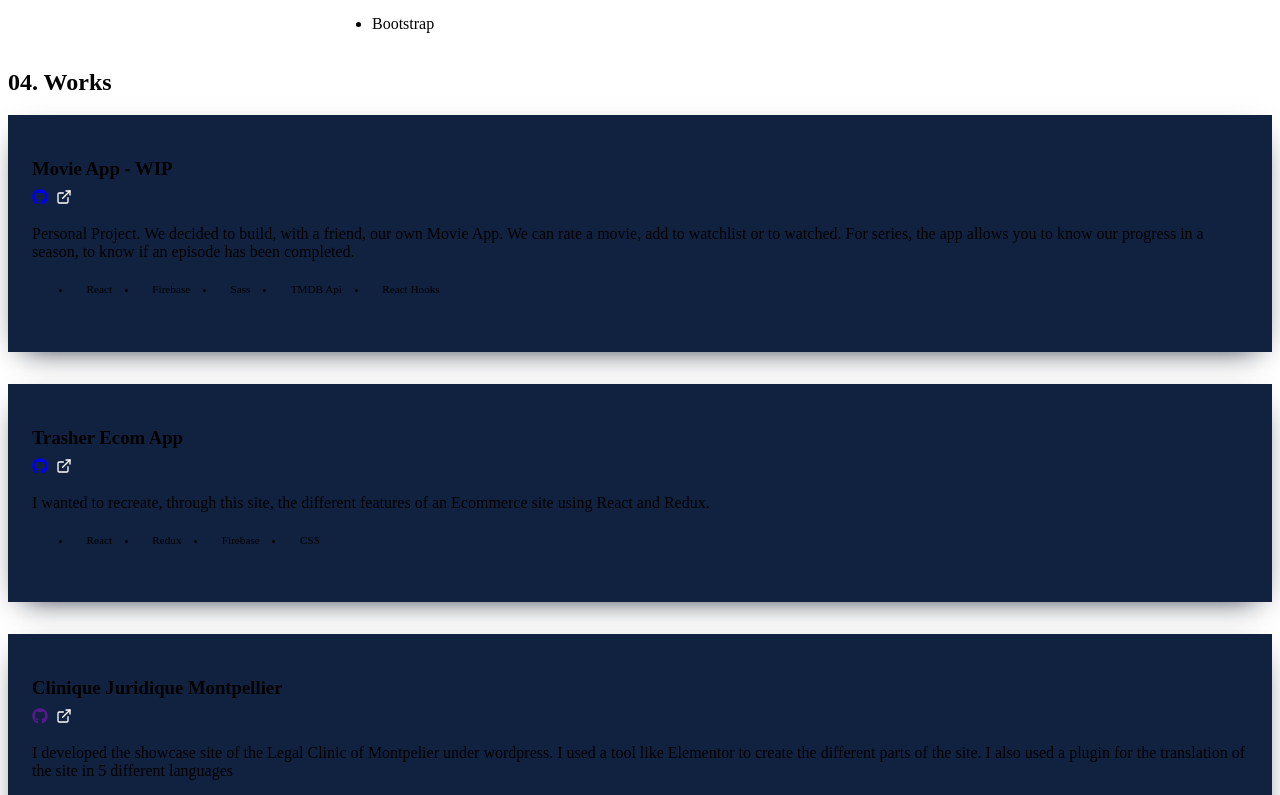
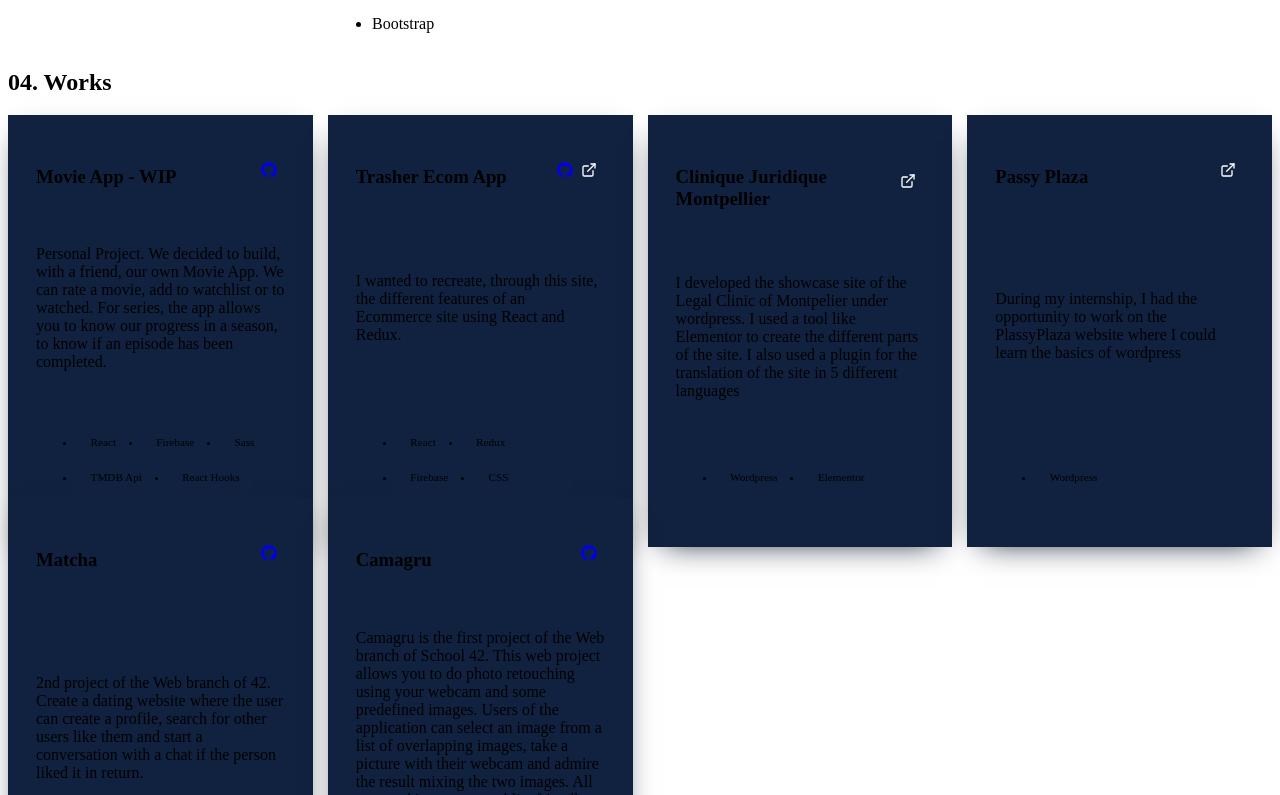
Before and after one commit to FlorianGazeau/portfolio, a Next.js app: page / in a window 1280 px wide. Shown: the part 1845-2640 px from the top of the page. Built offline with nearby package versions, Linux system fonts and the light colour scheme.

Commit message:
almost finish

```diff
--- a/components/About/About.js
+++ b/components/About/About.js
@@ -10,7 +10,7 @@
         <h2><span>01.</span> About me</h2>
       </div>
       <div className="content">
-        <p>I'm currently a freelance data manager for a startup named Pandascore, building things in esport and I'm also a freelance front end developer. I am an alumni of school 42 in Paris where I did a 6 month internship in a start up company named Sylphe as a developer. I learned to be resourceful and autonomous. Google is now my best friend </p>
+        <p>I am currently working as a freelance data manager at Pandascore. PandaScore is the provider of real-time statistics for the e-sports. I studied at school 42 in Paris where I learned the C language and web development. And other skills such as being autonomous, learning quickly and being rigorous.</p>
         <p>If you don't find me in front of my lines of code. You may see me during a chess game, a hike in the forest or skateboarding.</p>
       </div>
     </section>
--- a/components/Contact/Contact.js
+++ b/components/Contact/Contact.js
@@ -1,4 +1,4 @@
-import React, { useRef } from 'react'
+import React, { useRef, useState } from 'react'
 import emailjs from 'emailjs-com'
 
 import styles from './Contact.module.css'
@@ -9,6 +9,7 @@
   const Email = useRef()
   const Message = useRef()
   const Subject = useRef()
+  const [Mes, setMes] = useState()
 
   const resetForm = () => {
     document.getElementById("form").reset();
@@ -26,10 +27,10 @@
 
     emailjs.send("service_stj7r1q","template_zu1sbtj", emailInfo, "user_MM9BdVr54ARVm3MCW0dgZ")
     .then(function(response) {
-      console.log('SUCCESS!', response.status, response.text);
+      setMes("Your message has been sent. I will answer you as soon as possible.")
       resetForm()
     }, function(error) {
-        console.log('FAILED...', error);
+        setMes("Your message has not been sent. Please try again.")
     });
   }
 
@@ -40,6 +41,7 @@
         <h3>Let's Talk</h3>
         <p>New projects, freelance inquiry or even a beer.</p>
       </div>
+      {Mes && <p>{Mes}</p>}
       <form className={styles.form} onSubmit={handleSubmit} id='form'>
         <div className={styles.formControl}>
           <label htmlFor="name" className={styles.label}>Name</label>
--- a/components/Work/Works.js
+++ b/components/Work/Works.js
@@ -12,7 +12,6 @@
     description: "Personal Project. We decided to build, with a friend, our own Movie App. We can rate a movie, add to watchlist or to watched. For series, the app allows you to know our progress in a season, to know if an episode has been completed.",
     tag: ["React", "Firebase", "Sass", "TMDB Api", "React Hooks"],
     github: "https://github.com/FlorianGazeau/movieApp",
-    link: ""
   },
   {
     id: 2,
@@ -27,7 +26,6 @@
     title: "Clinique Juridique Montpellier",
     description: "I developed the showcase site of the Legal Clinic of Montpelier under wordpress. I used a tool like Elementor to create the different parts of the site. I also used a plugin for the translation of the site in 5 different languages",
     tag: ["Wordpress", "Elementor"],
-    github: "",
     link: "https://www.cliniquejuridique.eu/"
   },
   {
@@ -35,7 +33,6 @@
     title: "Passy Plaza",
     description: "During my internship, I had the opportunity to work on the PlassyPlaza website where I could learn the basics of wordpress",
     tag: ["Wordpress"],
-    github: "",
     link: "https://www.passyplaza.fr/"
   },
   {
@@ -44,7 +41,6 @@
     description: "2nd project of the Web branch of 42. Create a dating website where the user can create a profile, search for other users like them and start a conversation with a chat if the person liked it in return.",
     tag: ["React", "Node", "Express", "SQL", "Socket.io"],
     github: "https://github.com/FlorianGazeau/Matcha",
-    link: ""
   },
   {
     id: 6,
@@ -52,7 +48,6 @@
     description: "Camagru is the first project of the Web branch of School 42. This web project allows you to do photo retouching using your webcam and some predefined images. Users of the application can select an image from a list of overlapping images, take a picture with their webcam and admire the result mixing the two images. All captured images are public, friendly and commentable.",
     tag: ["HTML", "CSS", "Javascript", "PHP", "SQL"],
     github: "https://github.com/FlorianGazeau/camagru",
-    link: ""
   },
 
 ]
@@ -61,17 +56,23 @@
 
   const card = Projects.map(project =>
     <div key={project.id} className={styles.card}>
-      <div>
+      <header className={styles.header}>
         <h3>{project.title}</h3>
         <div className={styles.icons}>
+          {project.github ?
             <a href={project.github}>
               <FaGithub/>
             </a>
+            : ''
+          }
+          {project.link ?
             <a href={project.link} className={styles.external}>
               <FiExternalLink />
             </a>
+            : ''
+          }
         </div>
-      </div>
+      </header>
       <div>
         <p>{project.description}</p>
       </div>
@@ -89,7 +90,7 @@
         <h2><span>04.</span> Works</h2>
       </div>
       <div className="content">
-        <div className={styles.content}>
+        <div className={styles.projectGrid}>
           {card}
         </div>
       </div>
--- a/components/Work/Works.module.css
+++ b/components/Work/Works.module.css
@@ -1,13 +1,26 @@
 .card {
-  margin-bottom: 2em;
-  margin-bottom: 2em;
   background: #112240;
-  padding: 1.5em;
   box-shadow: 0 10px 30px -15px #020c1b;
+  display: flex;
+  -webkit-box-pack: justify;
+  justify-content: space-between;
+  -webkit-box-align: center;
+  flex-direction: column;
+  align-items: flex-start;
+  position: relative;
+  height: 100%;
+  padding: 2rem 1.75rem;
 }
 
 .card:last-child {
   margin-bottom: 0;
+}
+
+.header {
+  display: flex;
+  align-items: center;
+  justify-content: space-between;
+  width: 100%;
 }
 
 .card h3 {
@@ -40,3 +53,11 @@
   padding: 0.5em 1.3em;
   margin-bottom: 1em;
 }
+
+.projectGrid {
+  display: grid;
+  grid-template-columns: repeat(auto-fill, minmax(300px, 1fr));
+  gap: 15px;
+  position: relative;
+  /* margin-top: 50px; */
+}
```
Lines whose indentation alone changed are shown as unchanged.
